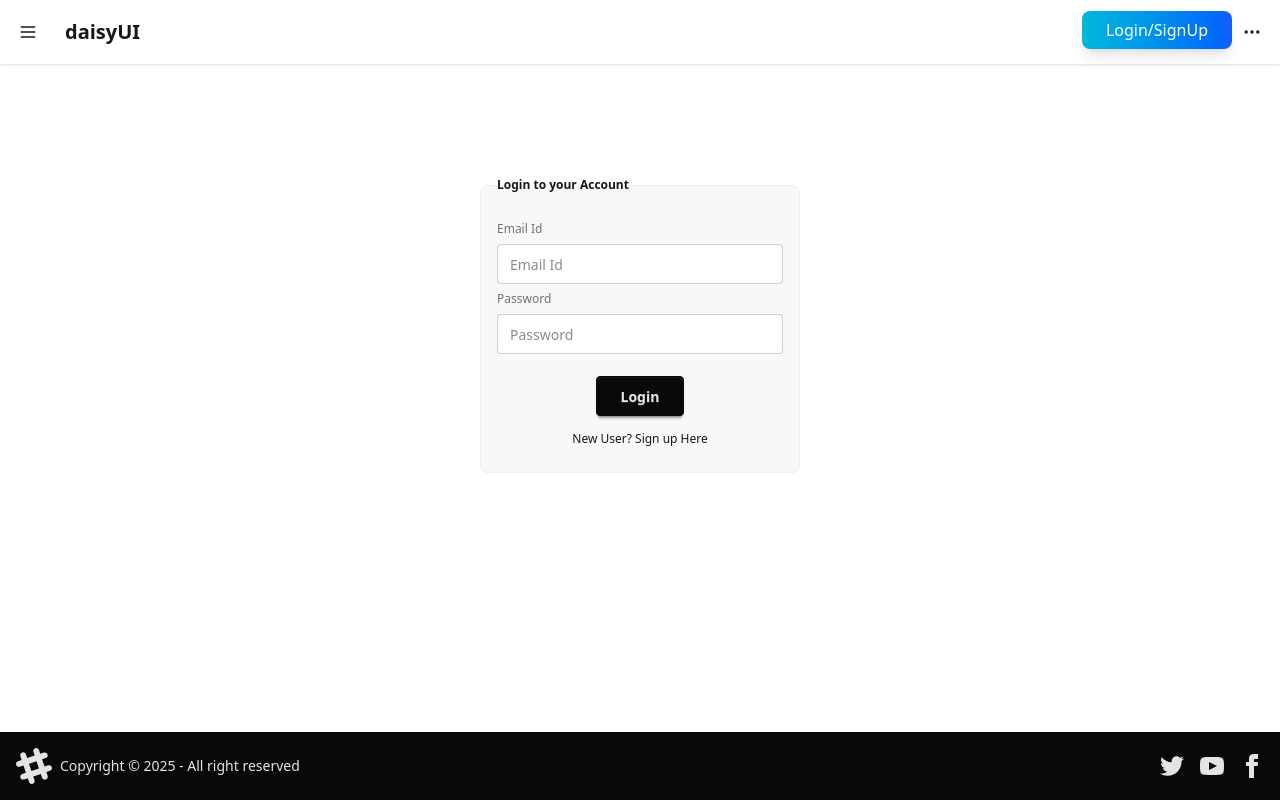
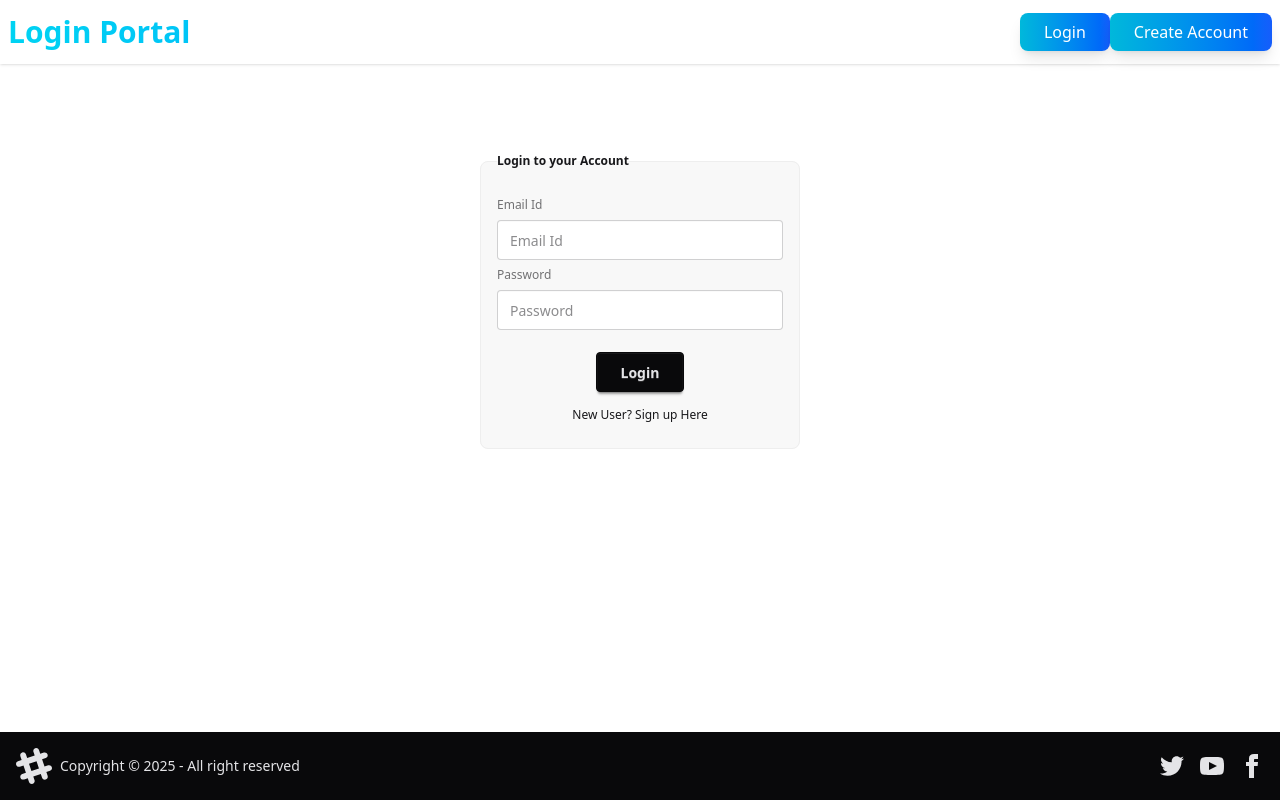
Before and after one commit to Shubham9454/login_portal_frontend, a React (Vite) app: page /login in a window 1280 px wide. Built offline with nearby package versions, Linux system fonts and the light colour scheme.

Commit message:
updated the UI

```diff
--- a/src/components/Body.jsx
+++ b/src/components/Body.jsx
@@ -7,12 +7,14 @@ import Footer from "./Footer";
 const Body = () => {
 
   return (
-    <div className="flex flex-col min-h-screen">
+    <div className="flex flex-col min-h-screen bg-base-100">
       <Navbar />
 
       {/* Main content expands to push footer down */}
-      <main className="flex-grow pt-16">
-        <Outlet />
+      <main className="flex-grow pt-10 px-4 md:px-6 lg:px-8">
+        <div className="max-w-7xl mx-auto">
+          <Outlet />
+        </div>
       </main>
 
       <Footer />
--- a/src/components/Navbar.jsx
+++ b/src/components/Navbar.jsx
@@ -1,52 +1,68 @@
-import { Link } from "react-router-dom";
+import { useSelector } from "react-redux";
+import { Link, useNavigate } from "react-router-dom";
+import logo2 from "../images/logo2.png"
 
 const Navbar = () => {
+
+  const user = useSelector((store) => store.user);
+  const navigate = useNavigate();
+
+  const handleLogout = () =>{
+    // statements
+    navigate("/login");
+  }
   return (
     <div className="navbar bg-base-100 shadow-sm">
-      <div className="flex-none">
-        <button className="btn btn-square btn-ghost">
-          <svg
-            xmlns="http://www.w3.org/2000/svg"
-            fill="none"
-            viewBox="0 0 24 24"
-            className="inline-block h-5 w-5 stroke-current"
-          >
-            {" "}
-            <path
-              strokeLinecap="round"
-              strokeLinejoin="round"
-              strokeWidth="2"
-              d="M4 6h16M4 12h16M4 18h16"
-            ></path>{" "}
-          </svg>
-        </button>
-      </div>
-      <div className="flex-1">
-        <a className="btn btn-ghost text-xl">daisyUI</a>
+      <div className="flex-1 text-3xl font-bold bg-gradient-to-r from-cyan-400 to-blue-500 bg-clip-text text-transparent">
+        <Link to="/" className="flex">
+          <img src="" alt="" />
+          Login Portal
+        </Link>
       </div>
       <div className="flex-none">
+        {!user ? (
+          <>
             <Link
               to="/login"
               className="bg-gradient-to-r from-cyan-500 to-blue-600 text-white px-6 py-2 rounded-lg hover:from-cyan-600 hover:to-blue-700 transition-all transform hover:scale-105 font-medium shadow-lg"
             >
-            Login/SignUp
+              Login
             </Link>
-        <button className="btn btn-square btn-ghost">
-          <svg
-            xmlns="http://www.w3.org/2000/svg"
-            fill="none"
-            viewBox="0 0 24 24"
-            className="inline-block h-5 w-5 stroke-current"
+            <Link
+              to="/signup"
+              className="bg-gradient-to-r from-cyan-500 to-blue-600 text-white px-6 py-2 rounded-lg hover:from-cyan-600 hover:to-blue-700 transition-all transform hover:scale-105 font-medium shadow-lg"
             >
-            {" "}
-            <path
-              strokeLinecap="round"
-              strokeLinejoin="round"
-              strokeWidth="2"
-              d="M5 12h.01M12 12h.01M19 12h.01M6 12a1 1 0 11-2 0 1 1 0 012 0zm7 0a1 1 0 11-2 0 1 1 0 012 0zm7 0a1 1 0 11-2 0 1 1 0 012 0z"
-            ></path>{" "}
-          </svg>
-        </button>
+              Create Account
+            </Link>
+          </>
+        ) : (
+          <div className="dropdown dropdown-end">
+            Welcome, {user.firstName}
+            <div
+              tabIndex={0}
+              role="button"
+              className="btn btn-ghost btn-circle avatar mx-1.5"
+            >
+              <div className="w-10 rounded-full">
+                <img alt="MyPhoto" src={logo2} />
+              </div>
+            </div>
+            <ul
+              tabIndex={0}
+              className="menu menu-sm dropdown-content bg-base-100 rounded-box z-1 mt-3 w-52 p-2 shadow"
+            >
+              <li>
+                <Link to="/change-password" className="justify-between">
+                  Change your Password
+                  <span className="badge">New</span>
+                </Link>
+              </li>
+              <li>
+                <a onClick={handleLogout}>Logout</a>
+              </li>
+            </ul>
+          </div>
+        )}
       </div>
     </div>
   );
--- a/src/pages/Signup.jsx
+++ b/src/pages/Signup.jsx
@@ -0,0 +1,107 @@
+import { useState } from "react";
+import axios from "axios";
+import { useDispatch, useSelector } from "react-redux";
+import { addUser } from "../utils/userSlice";
+import { useNavigate } from "react-router-dom";
+import BASE_URL from "../utils/constants";
+
+const SignUp = () => {
+  const userFromStore = useSelector((store) => store.user);
+  const navigate = useNavigate();
+
+  if (userFromStore) return navigate("/");
+
+  const [firstName, setFirstName] = useState("");
+  const [lastName, setLastName] = useState("");
+  const [emailID, setEmail] = useState("");
+  const [password, setPassword] = useState("");
+  const [role, setRole] = useState("");
+  const [error, setError] = useState("");
+
+  const dispatch = useDispatch();
+
+  // function to call the SignUp API
+  const handleSignup = async () => {
+    try {
+      const res = await axios.post(
+        BASE_URL + "/signup",
+        { firstName, lastName, emailID, password, role },
+        { withCredentials: true }
+      );
+
+      dispatch(addUser(res.data.data));
+      navigate("/");
+    } catch (err) {
+      setError(err?.response?.data || "Something went wrong");
+    }
+  };
+
+  return (
+    <div className="flex justify-center mb-10">
+      <fieldset className="fieldset bg-base-200 border-base-300 rounded-box w-xs border p-4">
+        <legend className="fieldset-legend">Register as a new user</legend>
+        <div className="text-red-400">{error}</div>
+
+        <label className="label">First Name</label>
+        <input
+          type="firstName"
+          value={firstName}
+          className="input"
+          placeholder="First Name"
+          onChange={(e) => setFirstName(e.target.value)}
+        />
+        <label className="label">Last Name</label>
+        <input
+          type="lastName"
+          value={lastName}
+          className="input"
+          placeholder="Last Name"
+          onChange={(e) => setLastName(e.target.value)}
+        />
+        <label className="label">Email Id</label>
+        <input
+          type="email"
+          value={emailID}
+          className="input"
+          placeholder="Email Id"
+          onChange={(e) => setEmail(e.target.value)}
+        />
+
+        <label className="label">Password</label>
+        <input
+          type="password"
+          value={password}
+          className="input"
+          placeholder="Password"
+          onChange={(e) => setPassword(e.target.value)}
+        />
+
+        <select
+            className="select select-bordered"
+            name="role"
+            value={role}
+            onChange={(e) => setRole(e.target.value)}
+            required
+          >
+            <option value="">Select Role</option>
+            <option value="normal_user">Normal User</option>
+            <option value="admin">Admin</option>
+          </select>
+
+        <div className="flex justify-center">
+          <button className="btn btn-neutral mt-4 px-6" onClick={handleSignup}>
+            Create Account
+          </button>
+        </div>
+        <p
+          className="flex justify-center my-2 cursor-pointer"
+          onClick={() => navigate("/login")}
+        >
+          Existing user? Login Here
+        </p>
+      </fieldset>
+    </div>
+  );
+};
+
+export default SignUp;
```
Lines whose indentation alone changed are shown as unchanged.
